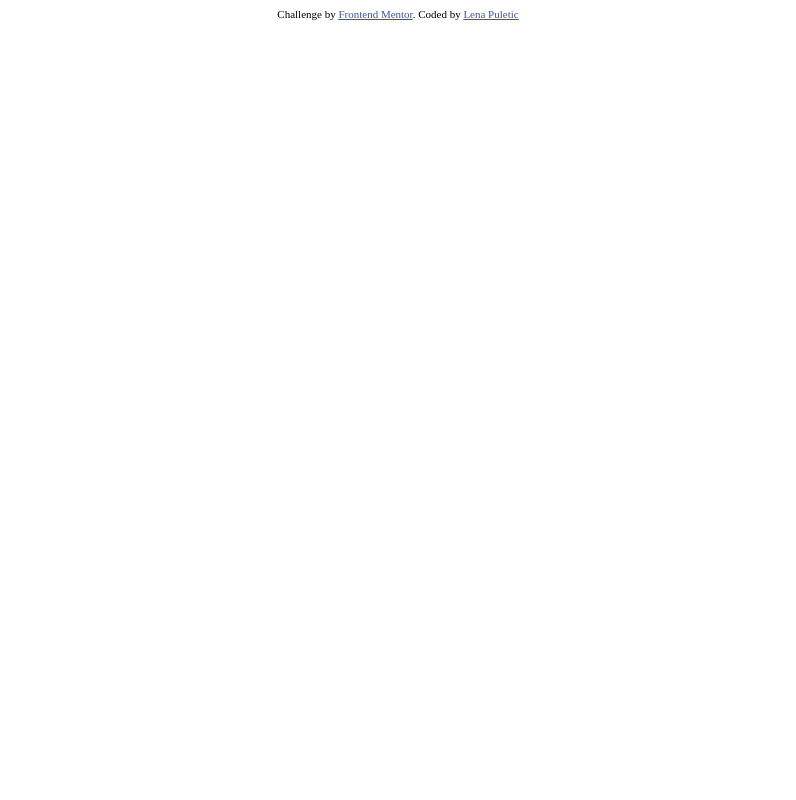
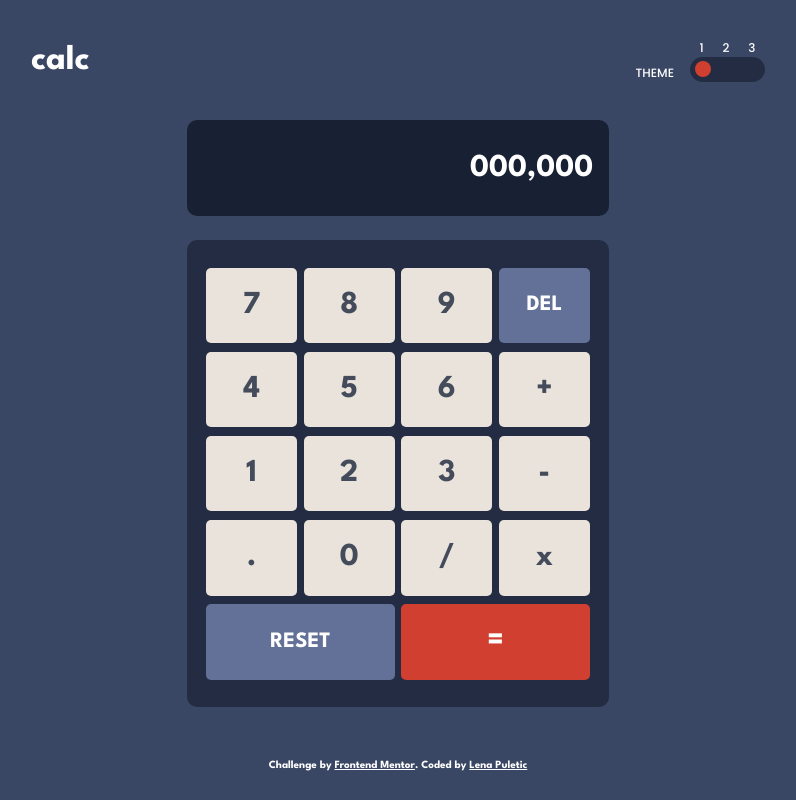
Before and after one commit to lenapuletic/calculator-app, a plain HTML site: page index.html in a window 1280 px wide. Shown: the whole page, without its empty margins (242-1038 px from the left). Drawn offline with Linux system fonts and the light colour scheme.

Commit message:
styling finished (one theme)

```diff
--- a/index.html
+++ b/index.html
@@ -3,24 +3,74 @@
 <head>
   <meta charset="UTF-8">
   <meta name="viewport" content="width=device-width, initial-scale=1.0"> <!-- displays site properly based on user's device -->
-
   <link rel="icon" type="image/png" sizes="32x32" href="./images/favicon-32x32.png">
-
-  <title>Frontend Mentor | Calculator app</title>
-
-  <!-- Feel free to remove these styles or customise in your own stylesheet 👍 -->
-  <style>
-    .attribution { font-size: 11px; text-align: center; }
-    .attribution a { color: hsl(228, 45%, 44%); }
-  </style>
+  <title>Calculator App</title>
+  <link rel="stylesheet" href="styles.css">
+  <link rel="stylesheet" href="mediaqueries.css">
 </head>
 <body>
 
+  <!-- NAVBAR -->
+  <div class="navbar">
+    <div class="calc">calc</div>
+    <div class="theme">
+      <div>THEME</div>
+      <div class="switcher">
+        <div class="theme_numbers">
+          <div>1</div>
+          <div>2</div>
+          <div>3</div>
+        </div>
+        <label class="switch">
+          <input type="checkbox">
+          <span class="slider round"></span>
+        </label>
+      </div>
+    </div>
+  </div>
+
+  <!-- MAIN -->
+  <div class="main_container">
+    <!-- OUTPUT AREA -->
+    <div class="output">
+      <div id="output_container">
+        000,000
+      </div>
+    </div>
+    <!-- INPUT AREA -->
+    <div class="input">
+      <div class="grid_container">
+        <div class="number">7</div>
+        <div class="number">8</div>
+        <div class="number">9</div>
+        <div class="del">DEL</div>
+
+        <div class="number">4</div>
+        <div class="number">5</div>
+        <div class="number">6</div>
+        <div class="number">+</div>
+
+        <div class="number">1</div>
+        <div class="number">2</div>
+        <div class="number">3</div>
+        <div class="number">-</div>
+
+        <div class="number" id="dot">.</div>
+        <div class="number">0</div>
+        <div class="number" id="divide">/</div>
+        <div class="number" id="multiply">x</div>
+
+        <div class="reset" id="reset">RESET</div>
+        <div class="equals" id="equals">=</div>
+      </div>
+    </div>
+  </div>
 
 
   <div class="attribution">
     Challenge by <a href="https://www.frontendmentor.io?ref=challenge" target="_blank">Frontend Mentor</a>.
-    Coded by <a href="https://lenapuletic.github.io/">Lena Puletic</a>
+    Coded by <a href="https://lenapuletic.github.io/" target="_blank">Lena Puletic</a>
   </div>
+  <script src="script.js"></script>
 </body>
 </html>
--- /dev/null
+++ b/mediaqueries.css
@@ -0,0 +1,59 @@
+@media (min-width: 400px) and (max-width: 600px){
+
+    .output,
+    .input {
+        width: 50%;
+    }
+
+    .grid_container {
+        height: 90%;
+
+    }
+
+    .number,
+    .del,
+    .reset,
+    .equals {
+        height: 90%;
+    }
+
+
+}
+
+@media (min-width: 601px) {
+    .output,
+    .input {
+        width: 40%;
+    }
+
+    .grid_container {
+        height: 90%;
+
+    }
+
+    .number,
+    .del,
+    .reset,
+    .equals {
+        height: 90%;
+    }
+}
+
+@media (min-width: 850px) {
+    .output,
+    .input {
+        width: 33%;
+    }
+
+    .grid_container {
+        height: 90%;
+
+    }
+
+    .number,
+    .del,
+    .reset,
+    .equals {
+        height: 90%;
+    }
+}
--- /dev/null
+++ b/styles.css
@@ -0,0 +1,202 @@
+@import url('https://fonts.googleapis.com/css2?family=League+Spartan:wght@700&family=Poppins:wght@300;400;500&display=swap');
+
+/* GENERAL STYLING*/
+
+body {
+    height: 100vh;
+    margin: 0;
+    background-color: hsl(222, 26%, 31%);
+    color: hsl(0, 0%, 100%);
+    font-family: 'League Spartan', sans-serif;
+}
+
+/* NAVBAR */
+
+.navbar {
+    height: 15vh;
+    display: flex;
+    justify-content: space-around;
+    align-items: center;
+}
+
+.calc {
+    font-size: 35px;
+}
+
+.theme {
+    display: flex;
+    gap: 1rem;
+    align-items: flex-end;
+    font-family: 'Poppins', sans-serif;
+    font-weight: 500;
+    font-size: 12px;
+}
+
+.theme_numbers {
+    display: flex;
+    justify-content: space-around;
+}
+
+/* TOGGLE SWITCH */
+/* The switch - the box around the slider */
+.switch {
+    position: relative;
+    display: inline-block;
+    width: 75px;
+    height: 25px;
+  }
+
+  /* Hide default HTML checkbox */
+  .switch input {
+    opacity: 0;
+    width: 0;
+    height: 0;
+  }
+
+  /* The slider */
+  .slider {
+    position: absolute;
+    cursor: pointer;
+    top: 0;
+    left: 0;
+    right: 0;
+    bottom: 0;
+    background-color: hsl(223, 31%, 20%);
+    -webkit-transition: .4s;
+    transition: .4s;
+  }
+
+  .slider:before {
+    position: absolute;
+    content: "";
+    height: 16px;
+    width: 16px;
+    left: 5px;
+    bottom: 5px;
+    background-color: hsl(6, 63%, 50%);
+    -webkit-transition: .4s;
+    transition: .4s;
+  }
+
+  input:checked + .slider {
+    background-color: #2196F3; /*mislim da se ovo menja s temom*/
+  }
+
+  input:focus + .slider {
+    box-shadow: 0 0 1px hsl(30, 25%, 89%);
+  }
+
+  input:checked + .slider:before {
+    /*-webkit-transform: translateX(50px);
+    -ms-transform: translateX(50px);*/
+    transform: translateX(50px);
+  }
+
+  /* Rounded sliders */
+  .slider.round {
+    border-radius: 34px;
+  }
+
+  .slider.round:before {
+    border-radius: 50%;
+  }
+
+
+
+/* MAIN */
+.main_container {
+    height: 80%;
+    display: flex;
+    flex-direction: column;
+    align-items: center;
+    justify-content: flex-start;
+    gap: 1.5rem;
+    font-size: 32px;
+}
+
+.output {
+    width: 80%;
+    height: 15%;
+    background-color: hsl(224, 36%, 15%);
+    border-radius: 10px;
+    display: flex;
+    justify-content: flex-end;
+    align-items: center;
+}
+
+#output_container {
+    padding: 0 1rem; /*da li je neophodno?*/
+
+}
+
+.input {
+    width: 80%;
+    height: 73%;
+    background-color: hsl(223, 31%, 20%);
+    border-radius: 10px;
+    display: flex;
+    flex-direction: column;
+    justify-content: center;
+
+}
+
+.grid_container {
+    padding:  0 1rem;
+    display: grid;
+    grid-template-columns: 1fr 1fr 1fr 1fr;
+    align-items: center;
+}
+
+.number {
+    margin: 0.2rem;
+    height: 17vw;
+    text-align: center;
+    color: hsl(221, 14%, 31%);
+    background-color: hsl(30, 25%, 89%);
+    border-radius: 5px;
+    display: flex;
+    align-items: center;
+    justify-content: center;
+}
+
+.number:hover,
+.del:hover,
+.equals:hover {
+    cursor: pointer;
+}
+
+.del,
+.reset {
+    background-color: hsl(225, 21%, 49%);
+    font-size: 22px;
+}
+
+.equals {
+    background-color: hsl(6, 63%, 50%);
+    grid-column: span 2;
+}
+.reset {
+    grid-column: span 2;
+}
+
+.del,
+.reset,
+.equals {
+    margin: 0.2rem;
+    height: 17vw;
+    color: hsl(0, 0%, 100%);
+    text-align: center;
+    border-radius: 5px;
+    display: flex;
+    align-items: center;
+    justify-content: center;
+}
+
+/* FOOTER */
+.attribution {
+    font-size: 11px; text-align: center;
+
+}
+.attribution a {
+    color: hsl(0, 0%, 100%);
+}
```
